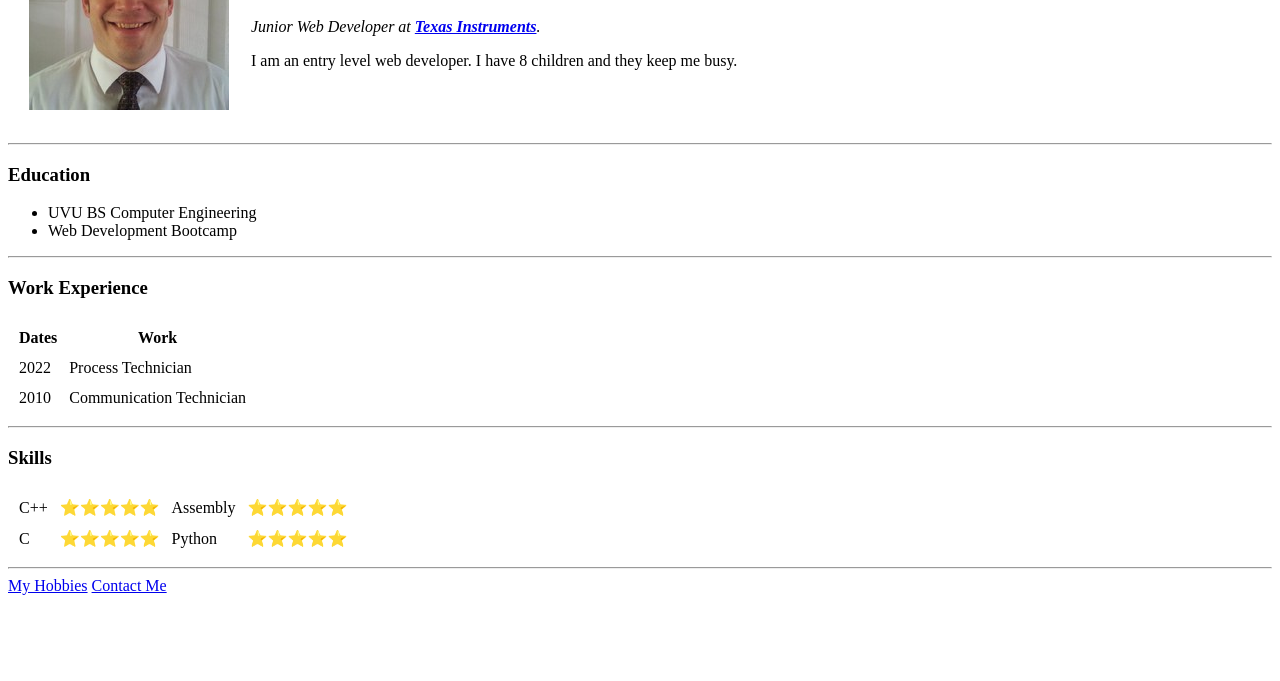
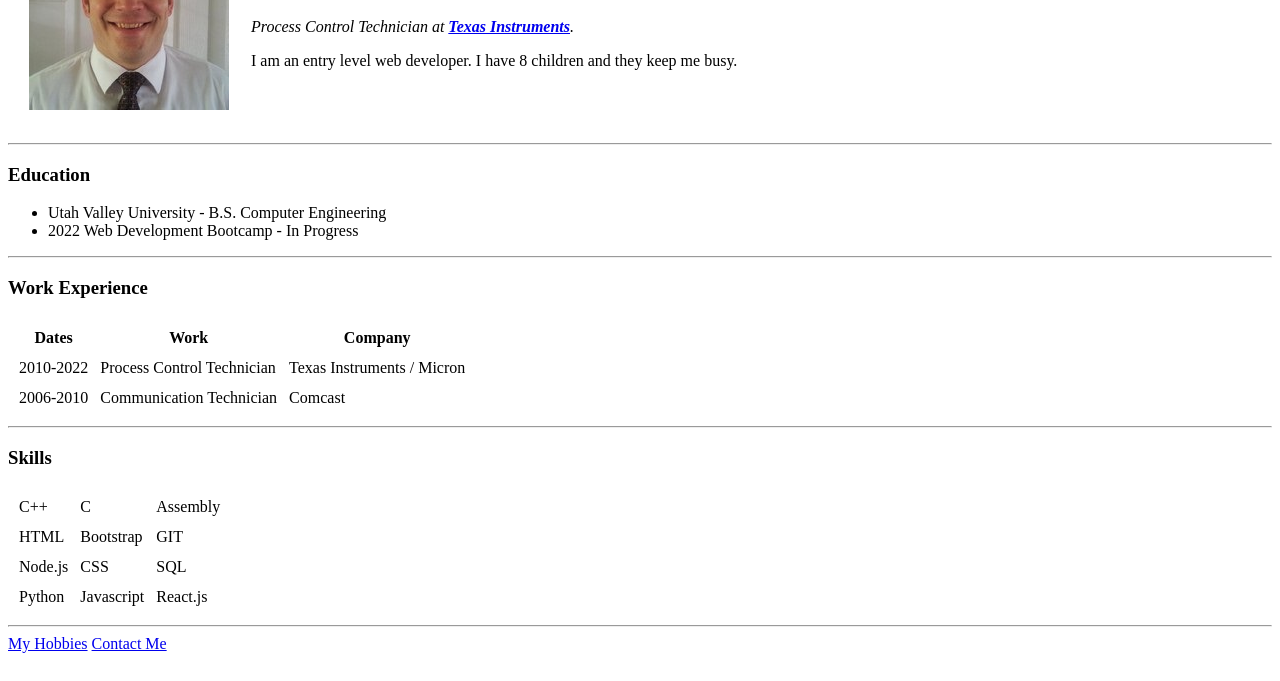
Before and after one commit to bwillisb/cv, a plain HTML site: page index.html in a window 1280 px wide. Shown: the part 119-800 px from the top of the page. Drawn offline with Linux system fonts and the light colour scheme.

Commit message:
Updated text and picture

```diff
--- a/index.html
+++ b/index.html
@@ -8,16 +8,16 @@
 
 <body>
   <table cellspacing=20>
-    <td><img src="Brian.JFIF" alt="Brian Profile Pic"></td>
+    <td><img src="Brian.JPG" alt="Brian Profile Pic"></td>
     <td><h1>Brian Bell</h1>
-    <p><em>Junior Web Developer at <strong><a href="https://www.ti.com/">Texas Instruments</a></strong>.</em></p>
+    <p><em>Process Control Technician at <strong><a href="https://www.ti.com/">Texas Instruments</a></strong>.</em></p>
     <p>I am an entry level web developer. I have 8 children and they keep me busy.</p></td>
   </table>
   <hr>
   <h3>Education</h3>
   <ul>
-    <li>UVU BS Computer Engineering</li>
-    <li>Web Development Bootcamp</li>
+    <li>Utah Valley University - B.S. Computer Engineering</li>
+    <li>2022 Web Development Bootcamp - In Progress</li>
   </ul>
   <hr>
   <h3>Work Experience</h3>
@@ -26,16 +26,19 @@
         <tr>
           <th>Dates</th>
           <th>Work</th>
+          <th>Company</th>
         </tr>
       </thead>
       <tbody>
         <tr>
-          <td>2022</td>
-          <td>Process Technician</td>
+          <td>2010-2022</td>
+          <td>Process Control Technician</td>
+          <td>Texas Instruments / Micron</td>
         </tr>
         <tr>
-          <td>2010</td>
+          <td>2006-2010</td>
           <td>Communication Technician</td>
+          <td>Comcast</td>
         </tr>
       </tbody>
     </table>
@@ -44,15 +47,23 @@
   <table cellspacing=10>
     <tr>
       <td>C++</td>
-      <td>⭐⭐⭐⭐⭐</td>
+      <td>C</td>
       <td>Assembly</td>
-      <td>⭐⭐⭐⭐⭐</td>
     </tr>
     <tr>
-      <td>C</td>
-      <td>⭐⭐⭐⭐⭐</td>
+      <td>HTML</td>
+      <td>Bootstrap</td>
+      <td>GIT</td>
+    </tr>
+    <tr>
+      <td>Node.js</td>
+      <td>CSS</td>
+      <td>SQL</td>
+    </tr>
+    <tr>
       <td>Python</td>
-      <td>⭐⭐⭐⭐⭐</td>
+      <td>Javascript</td>
+      <td>React.js</td>
     </tr>
   </table>
   <hr>
```
Also changed, not shown: Brian.jpg (added).
